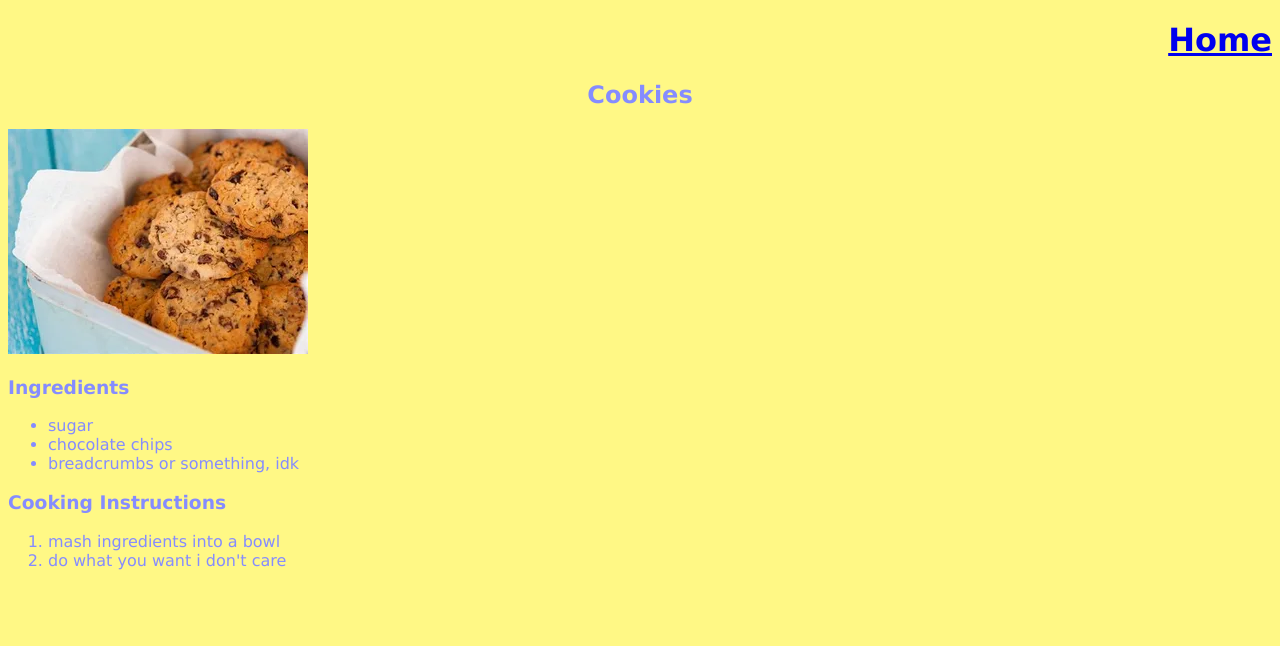
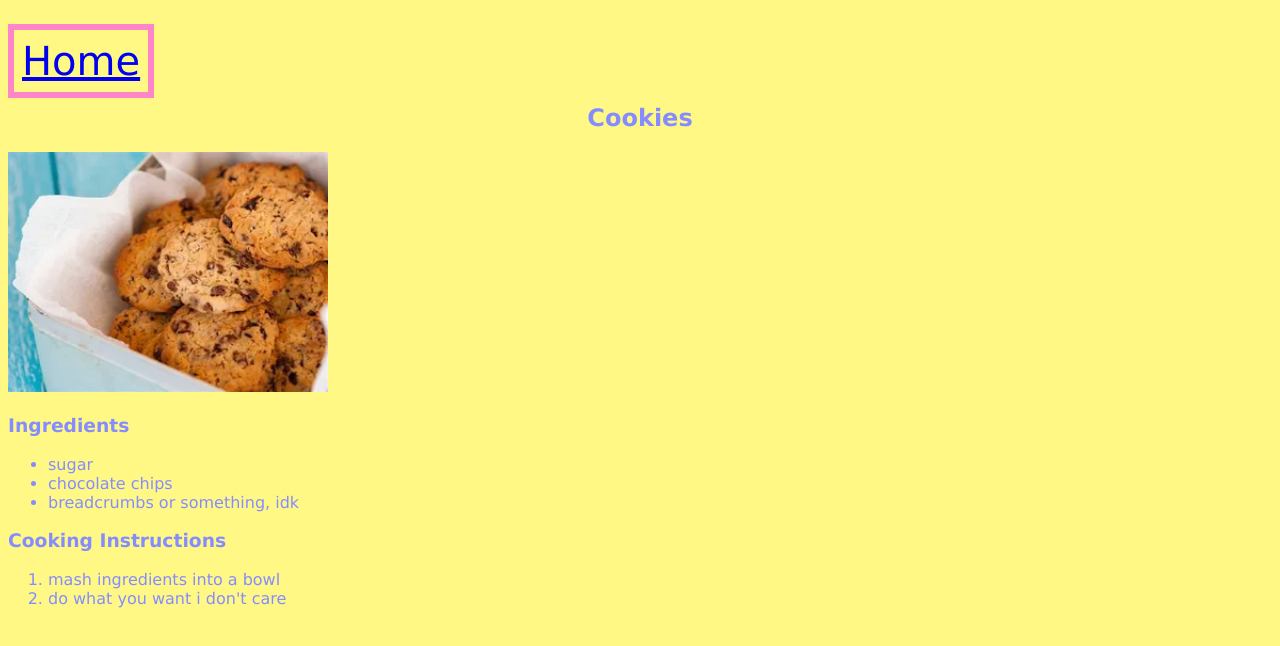
Before and after one commit to jamieb-dev/odin-recipies, a plain HTML site: page recipies/cookies.html in a window 1280 px wide. Drawn offline with Linux system fonts and the light colour scheme.

Commit message:
Rework home-button

```diff
--- a/recipies/cookies.html
+++ b/recipies/cookies.html
@@ -8,7 +8,8 @@
     <link rel="stylesheet" href="../style.css">
 </head>
 <body>
-    <a href="../index.html" class="home-button"><h1>Home</h1></a>
+    <p class="top"></p>
+    <a class="home-button" href="../index.html">Home</a>
     <h2 class="main-heading">Cookies</h2>
     <img src="../images/cookies.webp" alt="A picture of some delicious cookies, too bad you can't see them.">
     <h3>Ingredients</h3>
--- a/style.css
+++ b/style.css
@@ -15,8 +15,26 @@ body {
     text-align: center;
 }
 .home-button {
-    text-align: right;
+    text-align: left;
+    border: solid 0.15em #FF85C9;
+    padding: 0.2em;
+    margin: auto;
+    font-size: 2.5em;
+    font-family: Verdana, Geneva, Tahoma, sans-serif;
 }
 .bottom {
     margin-bottom: 30em;
 }
+
+.top {
+    padding: 0.2em;
+
+}
+
+img {
+    width: auto;
+    height: 15em;
+}
+/* .space {
+    border: solid red 0.1em;
+} */
```
Also changed, not shown: recipies/lasagna.html (+2 -1 lines), 1 other file.
